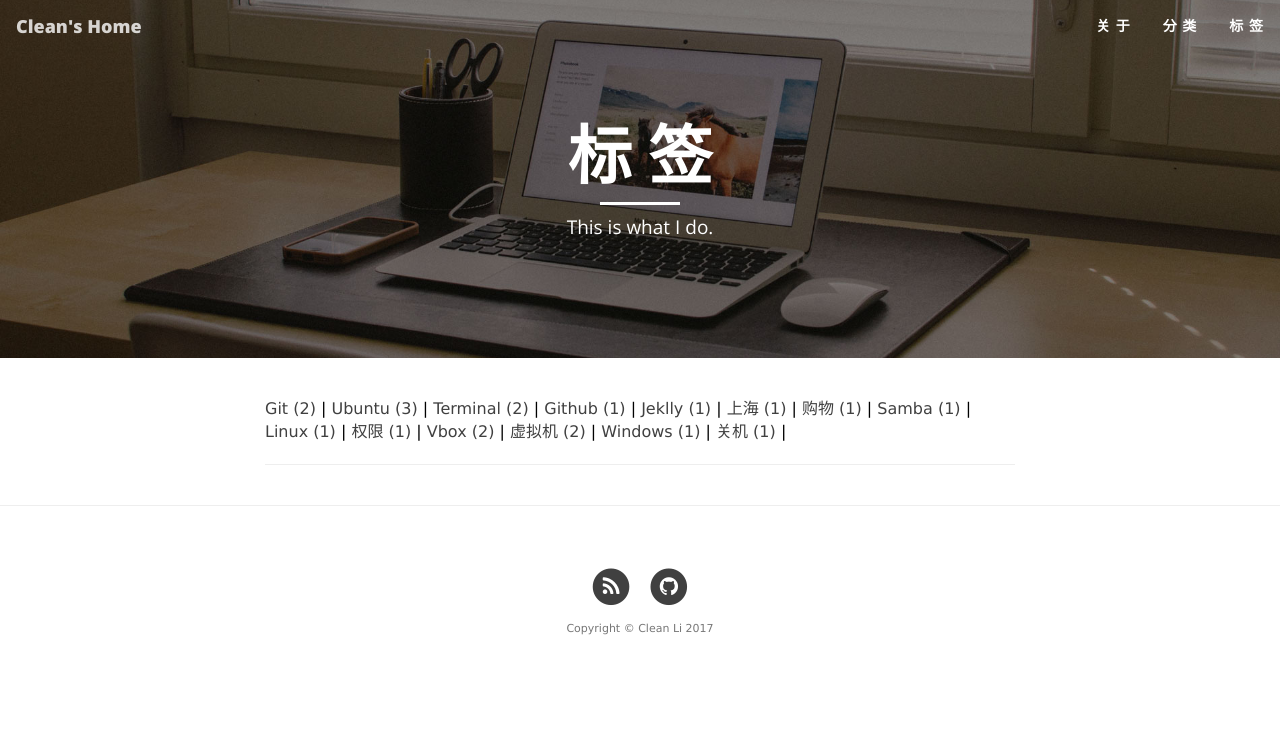
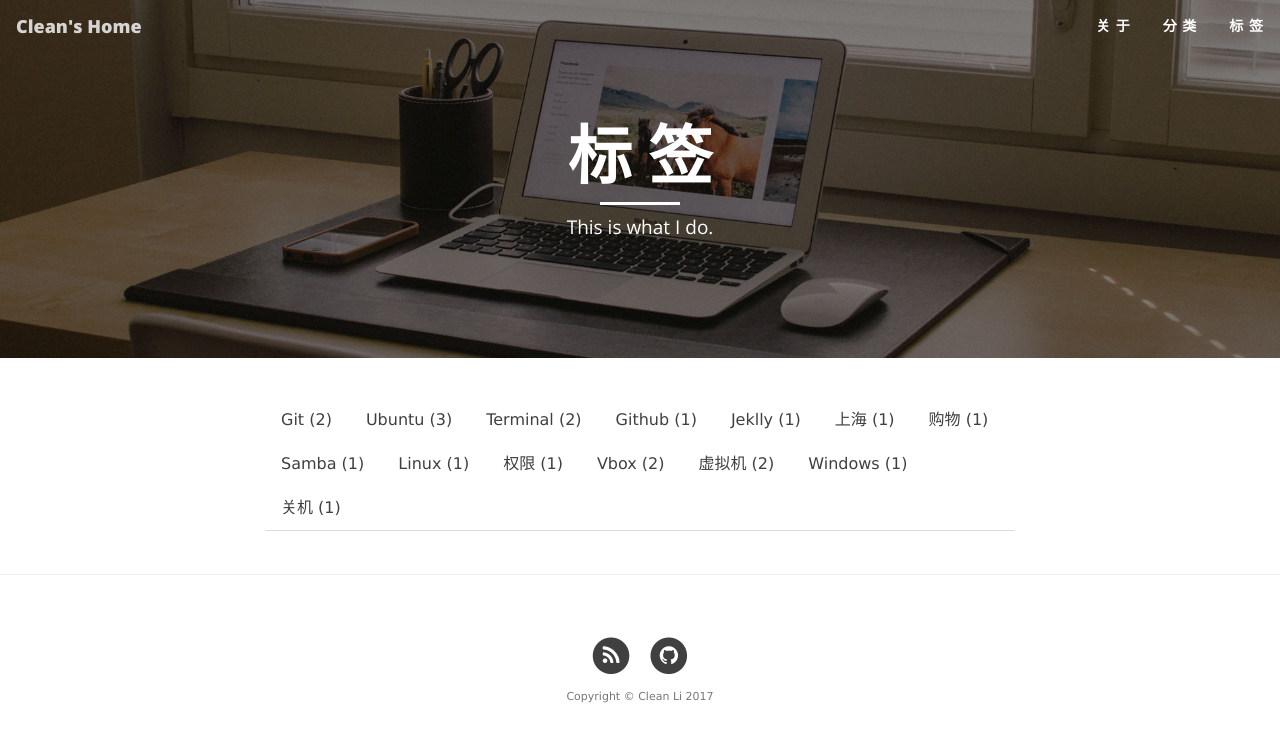
Before and after one commit to cleanli/cleanhome, a Jekyll site: the page built from tags.html, in a window 1280 px wide. Shown: the top 742 px of the page. Built offline with Jekyll 4.4.1, drawn with Linux system fonts in a browser that asks for light colours.

Commit message:
tags adjust

```diff
--- a/tags.html
+++ b/tags.html
@@ -5,29 +5,33 @@ description: "This is what I do."
 ---
 
 <div class="list-container">
-    <ul class="nav nav-tabs-horizontal">
+    <ul class="nav nav-tabs">
       {% assign tags_list = site.tags %}
       {% if tags_list.first[0] == null %}
         {% for tag in tags_list %}
-                <a href="{{ site.baseurl }}/{{ site.tags_path }}#{{ tag[0] }}-ref" data-toggle="tab">
+	    <li>
+                <a href="#{{ tag[0] }}-ref" data-toggle="tab">
                   {{ tag | capitalize }} ({{ site.tags[tag].size }})
-               </a>|
+               </a>
+	    </li>
         {% endfor %}
       {% else %}
         {% for tag in tags_list %}
-                <a href="{{ site.baseurl }}/{{ site.tags_path }}#{{ tag[0] }}-ref" data-toggle="tab">
+	    <li>
+                <a href="#{{ tag[0] }}-ref" data-toggle="tab">
                     {{ tag[0] | capitalize }} ({{ tag[1].size }})
-                </a>|
+                </a>
+	    </li>
         {% endfor %}
       {% endif %}
       {% assign tags_list = nil %}
     </ul>
 </div>
-<hr>
+<br>
 <!-- Tab panes -->
 <div class="tab-content list-container">
   {% for tag in site.tags %}
-    <div class="tab-pane" id="{{ tag[0] | replace:' ','-' }}-ref">
+    <div class="tab-pane fade" id="{{ tag[0] | replace:' ','-' }}-ref">
       <h2 style="margin-top: 0px">{{ tag[0] | capitalize }}</h2>
       <ul class="list-unstyled">
         {% assign pages_list = tag[1] %}
```
